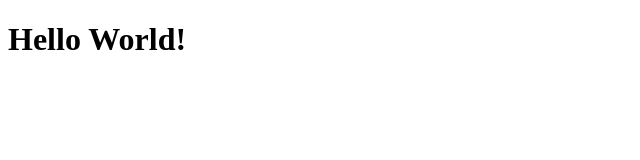
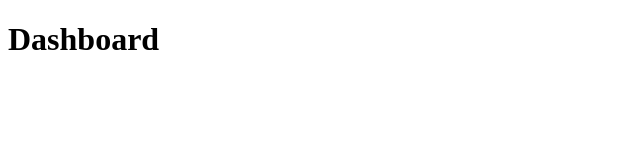
Before and after one commit to joaoeliandro/github-explorer, a React (Create React App) app: page / in a window 1280 px wide. Shown: the top 160 px of the page, without its empty margins (0-640 px from the left). Built offline with nearby package versions, Linux system fonts and the light colour scheme.

Commit message:
Added routes on app

```diff
--- a/src/App.tsx
+++ b/src/App.tsx
@@ -1,9 +1,12 @@
 import React from 'react';
+import { BrowserRouter } from 'react-router-dom';
 
-function App() {
-  return (
-    <h1>Hello World!</h1>
-  );
-}
+import Routes from './routes';
+
+const App: React.FC = () => (
+  <BrowserRouter>
+    <Routes />
+  </BrowserRouter>
+);
 
 export default App;
```
